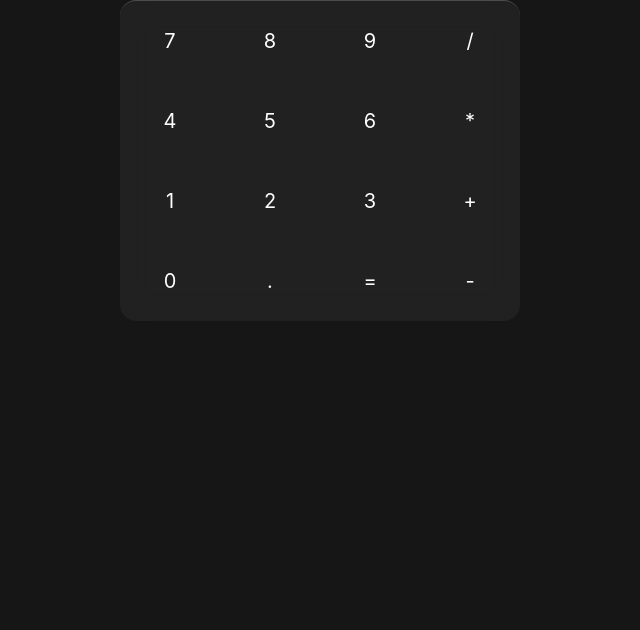
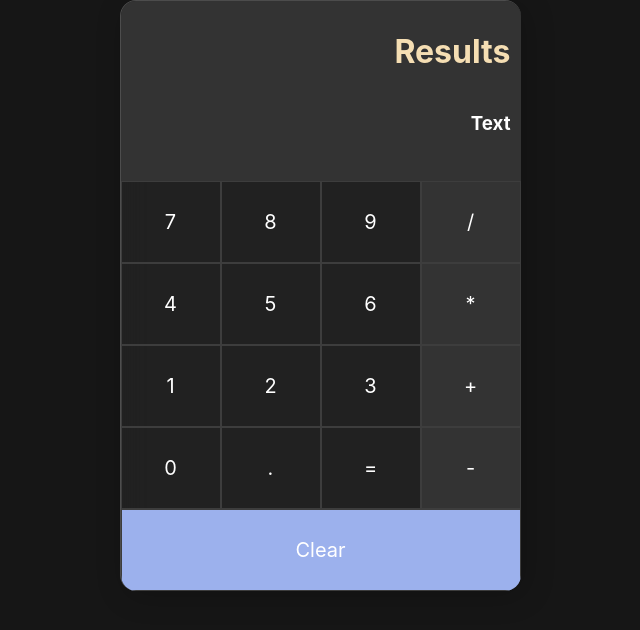
Before and after one commit to AlekiChrome/React-Calculator, a React (Create React App) app: page / in a window 1280 px wide. Shown: the top 630 px of the page, without its empty margins (320-960 px from the left). Built offline with nearby package versions, Linux system fonts and the light colour scheme.

Commit message:
UI completed

```diff
--- a/src/App.css
+++ b/src/App.css
@@ -18,6 +18,8 @@ body {
   border-radius: 16px;
   backdrop-filter: blur(15px);
   border-top: 1px solid rgba(255, 255, 255, 0.2);
+  border-left: 1px solid rgba(255, 255, 255, 0.2);
+  box-shadow: 5px 5px 30px rgba(0, 0, 0, 0.2);
 }
 
 .button-row {
--- a/src/App.js
+++ b/src/App.js
@@ -1,39 +1,45 @@
 import './App.css';
 import Buttons from "./components/Buttons";
+import Display from "./components/Display";
 
 
 const App = () => {
+
+  const colorSwitch = "rgb(51, 51, 51)";
+
   return (
     <div className="App">
       <div className="calc-main">
-
+        <Display />
         <div className="button-row">
           <Buttons symbol="7"/>
           <Buttons symbol="8"/>
           <Buttons symbol="9"/>
-          <Buttons symbol="/"/>
+          <Buttons symbol="/" color={colorSwitch} />
         </div>
 
         <div className="button-row">
           <Buttons symbol="4"/>
           <Buttons symbol="5"/>
           <Buttons symbol="6"/>
-          <Buttons symbol="*"/>
+          <Buttons symbol="*" color={colorSwitch}/>
         </div>
 
         <div className="button-row">
           <Buttons symbol="1"/>
           <Buttons symbol="2"/>
           <Buttons symbol="3"/>
-          <Buttons symbol="+"/>
+          <Buttons symbol="+" color={colorSwitch}/>
         </div>
 
         <div className="button-row">
           <Buttons symbol="0"/>
           <Buttons symbol="."/>
           <Buttons symbol="="/>
-          <Buttons symbol="-"/>
+          <Buttons symbol="-" color={colorSwitch}/>
         </div>
+
+        <Buttons symbol="Clear" color="rgb(156, 177, 237)"/>
 
       </div>
     </div>
--- a/src/components/Buttons.css
+++ b/src/components/Buttons.css
@@ -4,6 +4,7 @@
     align-items: center;
     height: 4em;
     font-size: 20px;
+    border: 0.5px solid rgb(61, 61, 61);
     color: white;
     flex: 1;
 }
--- a/src/components/Buttons.js
+++ b/src/components/Buttons.js
@@ -1,9 +1,9 @@
 import React from 'react'
 import "./Buttons.css"
 
-const Buttons = ({ symbol }) => {
+const Buttons = ({ symbol, color }) => {
     return (
-        <div className="button-main">
+        <div className="button-main" style={{backgroundColor: color }}>
             {symbol}
         </div>
     )
--- a/src/components/Display.css
+++ b/src/components/Display.css
@@ -0,0 +1,18 @@
+.display-main {
+    background-color: rgb(51, 51, 51);
+    height: 10em;
+    display: flex;
+    padding: 10px;
+    justify-content: flex-end;
+    align-items: flex-end;
+    flex-direction: column;
+}
+
+.results {
+    color: wheat;
+    flex: 1;
+}
+
+.text {
+    flex: 1;
+}
--- a/src/components/Display.js
+++ b/src/components/Display.js
@@ -3,8 +3,14 @@ import "./Display.css"
 
 const Display = () => {
     return (
-        <div>
+        <div className="display-main">
+            <div className="results">
+                <h1>Results</h1>
+            </div>
 
+            <div className="text">
+                <h3>Text</h3>
+            </div>
         </div>
     )
 }
```
